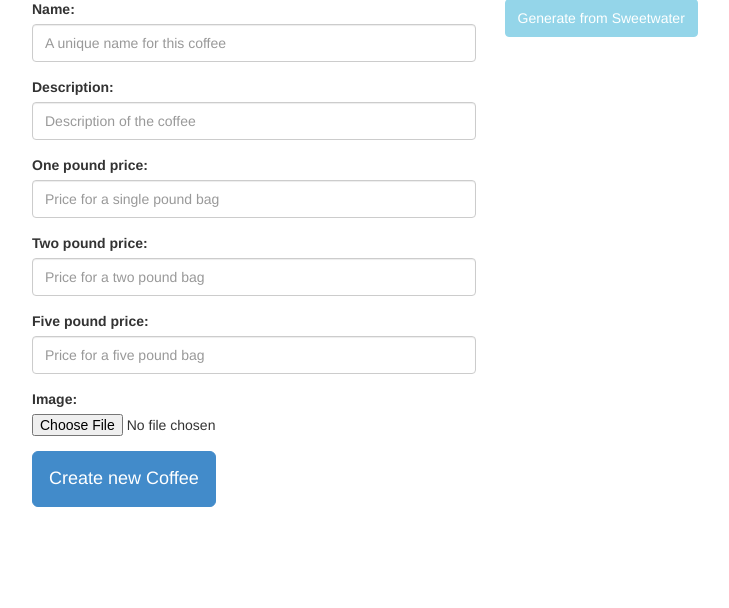
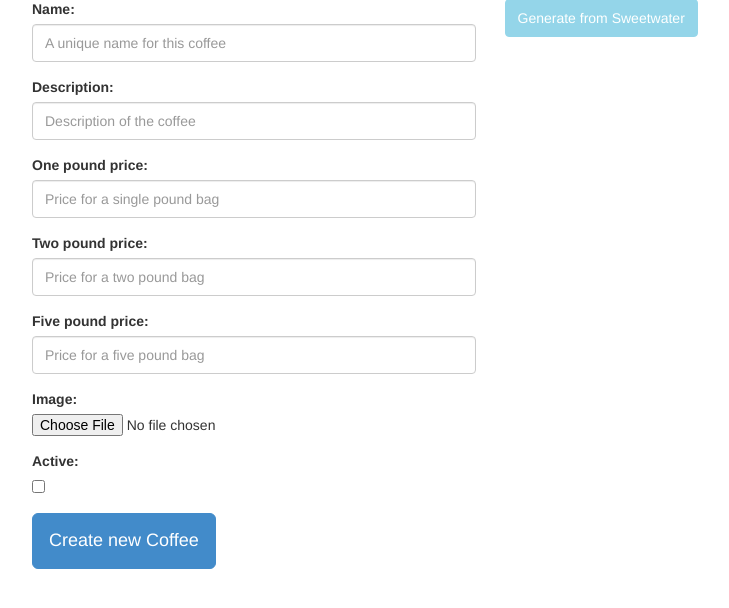
Before and after one commit to mavroskardia/swcoffee, a Django app: page /orders/coffee/ in a window 1280 px wide. Shown: the part 136-744 px from the top of the page, without its empty margins (38-767 px from the left). Run offline with Django 3.2, Linux system fonts and the light colour scheme; data that the repository does not hold is empty; some libraries are stand-ins or nearby versions.

Commit message:
added active flag for coffee

```diff
--- a/coffee/orders/admin.py
+++ b/coffee/orders/admin.py
@@ -14,7 +14,7 @@ class OrderAdmin(admin.ModelAdmin):
 	date_hierarchy = 'date'
 
 class CoffeeAdmin(admin.ModelAdmin):
-	list_display = ('name', 'one_pound_price', 'two_pound_price', 'five_pound_price')
+	list_display = ('name', 'one_pound_price', 'two_pound_price', 'five_pound_price', 'active')
 
 admin.site.register(Order, OrderAdmin)
 admin.site.register(Team)
--- a/coffee/orders/forms.py
+++ b/coffee/orders/forms.py
@@ -10,7 +10,7 @@ class OrderForm(forms.ModelForm):
 
 class OrderItemForm(forms.ModelForm):
 	person = forms.ModelChoiceField(widget=forms.Select(attrs={'class':'form-control'}), queryset=Person.objects.all())
-	coffee = forms.ModelChoiceField(widget=forms.Select(attrs={'class':'form-control'}), queryset=Coffee.objects.all())
+	coffee = forms.ModelChoiceField(widget=forms.Select(attrs={'class':'form-control'}), queryset=Coffee.objects.filter(active=True))
 	size = forms.ChoiceField(widget=forms.Select(attrs={'class':'form-control'}), choices=((1,1),(2,2),(5,5)))
 	quantity = forms.ChoiceField(widget=forms.Select(attrs={'class':'form-control'}), choices=((1,1),(2,2),(3,3),(4,4),(5,5),(6,6)))
 	personal = forms.BooleanField(required=False)
@@ -40,6 +40,7 @@ class CoffeeForm(forms.ModelForm):
 	two_pound_price = forms.DecimalField(min_value=0.0,decimal_places=2,widget=forms.TextInput(attrs={'class': 'form-control', 'placeholder': 'Price for a two pound bag'}))
 	five_pound_price = forms.DecimalField(min_value=0.0,decimal_places=2,widget=forms.TextInput(attrs={'class': 'form-control', 'placeholder': 'Price for a five pound bag'}))
 	image = forms.ImageField()
+	active = forms.BooleanField()
 
 	class Meta:
 		model = Coffee
--- a/coffee/orders/models.py
+++ b/coffee/orders/models.py
@@ -30,6 +30,7 @@ class Coffee(models.Model):
 	two_pound_price = models.DecimalField(max_digits=5,decimal_places=2)
 	five_pound_price = models.DecimalField(max_digits=5,decimal_places=2)
 	image = models.ImageField(upload_to='images')
+	active = models.BooleanField(default=True)
 
 	class BadSizeException(Exception):
 		pass
--- a/coffee/orders/templates/orders/coffee.html
+++ b/coffee/orders/templates/orders/coffee.html
@@ -39,7 +39,7 @@
 		<li class="clearfix">
 			<img class="pull-left" src="{{ c.image_data_url }}" alt="Image of {{c.name}}" width="100" />
 			<strong>{{ c.name }}</strong>
-			<span>{{ c.description }}</span>
+			<span>{{ c.description }} ({{c.active|yesno:"Active,Inactive"}})</span>
 
 			<div class="pull-right">
 				<small>{{ c.one_pound_price }}</small>
```
